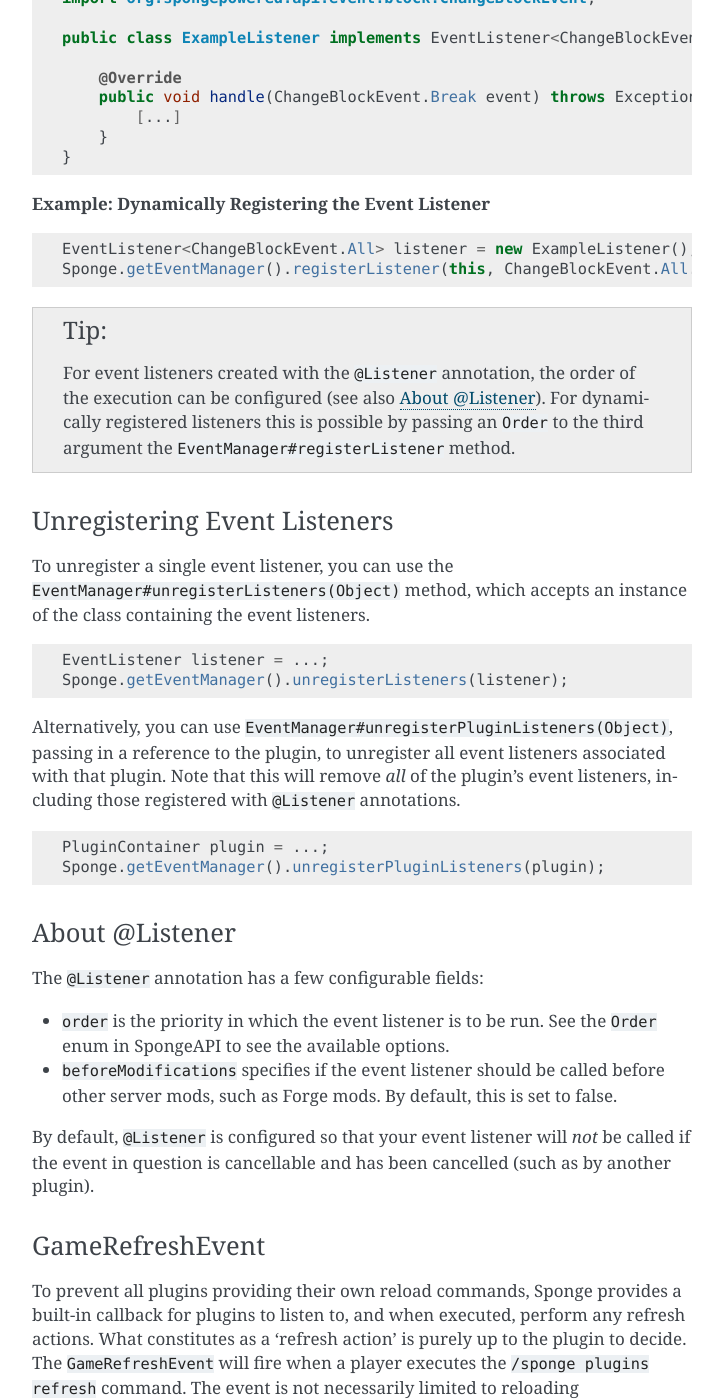
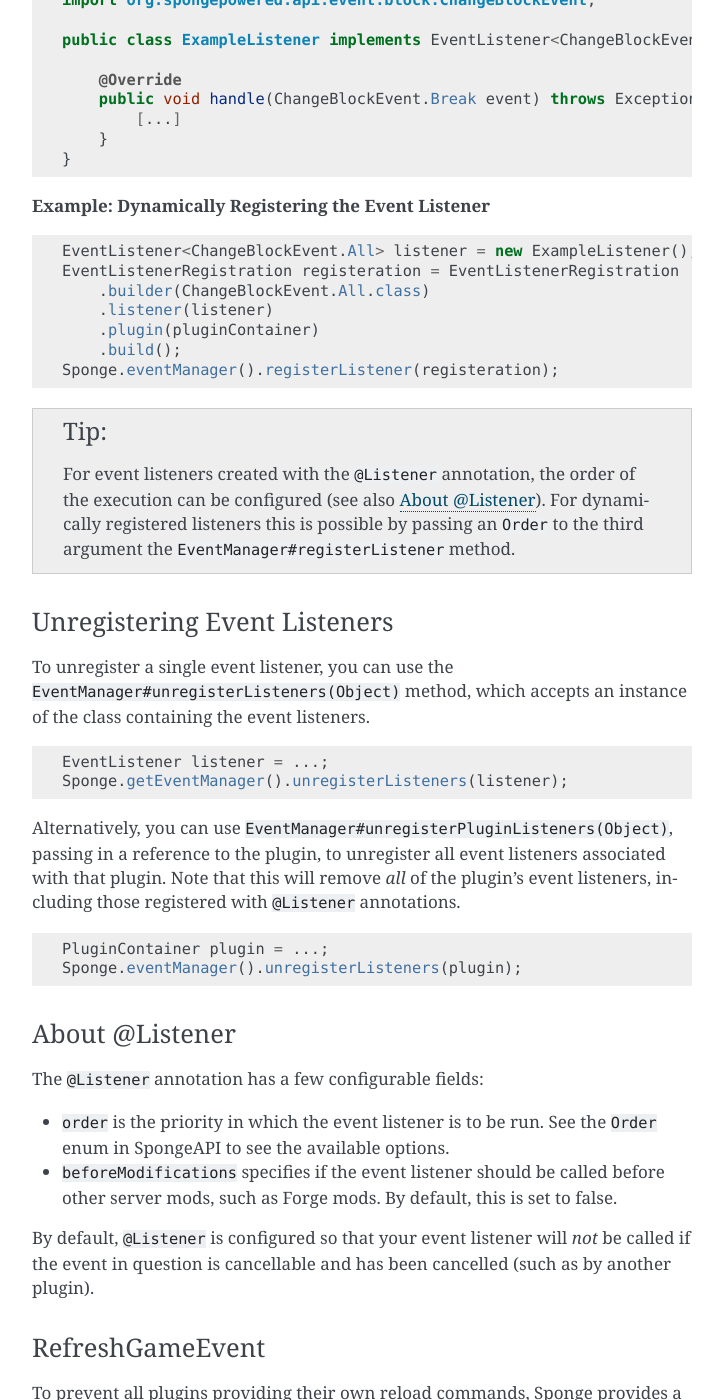
Before and after one commit to SpongePowered/SpongeDocs, a Sphinx documentation site: the page built from source/plugin/event/listeners.rst, in a window 1280 px wide and 1400 px high, scrolled down 1841 px. Shown: the whole window, without its empty margins (388-1111 px from the left). Built offline with Sphinx 7.4.7, drawn with Linux system fonts in a browser that asks for light colours; cross-references to code outside the pages are shown as plain code; some of the changed text lies outside the part shown.

Commit message:
Events (#978)

```diff
--- a/source/plugin/event/listeners.rst
+++ b/source/plugin/event/listeners.rst
@@ -9,9 +9,9 @@ Event Listeners
     org.spongepowered.api.event.Order
     org.spongepowered.api.event.block.ChangeBlockEvent
     org.spongepowered.api.event.block.ChangeBlockEvent.All
-    org.spongepowered.api.event.cause.Cause
-    org.spongepowered.api.event.lifecycle.GameRefreshEvent
-    org.spongepowered.api.plugin.Plugin
+    org.spongepowered.api.event.lifecycle.RefreshGameEvent
+    org.spongepowered.plugin.PluginContainer
+    org.spongepowered.plugin.builtin.jvm.Plugin
     java.lang.Object
 
 In order to listen for an event, an event listener must be registered. This is done by making a method with any name,
@@ -46,7 +46,7 @@ Registering and Unregistering Event Listeners
 =============================================
 
 To register event listeners annotated by ``@Listener`` that are not in the main plugin class, you can use
-:javadoc:`EventManager#registerListeners(Object, Object)`, which accepts a reference to the plugin and an instance of
+:javadoc:`EventManager#registerListeners(PluginContainer, Object)`, which accepts a reference to the plugin and an instance of
 the class containing the event listeners.
 
 **Example: Registering Event Listeners in Other Classes**
@@ -63,7 +63,7 @@ the class containing the event listeners.
         }
     }
 
-    Sponge.getEventManager().registerListeners(this, new ExampleListener());
+    Sponge.eventManager().registerListeners(this, new ExampleListener());
 
 
 
@@ -98,7 +98,12 @@ before other server modifications.
 .. code-block:: java
 
     EventListener<ChangeBlockEvent.All> listener = new ExampleListener();
-    Sponge.getEventManager().registerListener(this, ChangeBlockEvent.All.class, listener);
+    EventListenerRegistration registeration = EventListenerRegistration
+        .builder(ChangeBlockEvent.All.class)
+        .listener(listener)
+        .plugin(pluginContainer)
+        .build();
+    Sponge.eventManager().registerListener(registeration);
 
 .. tip::
 
@@ -125,7 +130,7 @@ event listeners, including those registered with ``@Listener`` annotations.
 .. code-block:: java
 
     PluginContainer plugin = ...;
-    Sponge.getEventManager().unregisterPluginListeners(plugin);
+    Sponge.eventManager().unregisterListeners(plugin);
 
 .. _about_listener:
 
@@ -144,17 +149,17 @@ cancellable and has been cancelled (such as by another plugin).
 
 .. _game-reload:
 
-GameRefreshEvent
+RefreshGameEvent
 ~~~~~~~~~~~~~~~~
 
 To prevent all plugins providing their own reload commands, Sponge provides a built-in callback for plugins to listen
 to, and when executed, perform any refresh actions. What constitutes as a 'refresh action' is purely up to the
-plugin to decide. The :javadoc:`GameRefreshEvent` will fire when a player executes the
+plugin to decide. The :javadoc:`RefreshGameEvent` will fire when a player executes the
 ``/sponge plugins refresh`` command. The event is not necessarily limited to reloading configuration.
 
 .. code-block:: java
 
-    import org.spongepowered.api.event.lifecycle.GameRefreshEvent;
+    import org.spongepowered.api.event.lifecycle.RefreshGameEvent;
 
     @Listener
     public void refresh(GameRefreshEvent event) {
@@ -173,6 +178,6 @@ You can fire events using the event bus (:javadoc:`EventManager`):
 
 .. code-block:: java
 
-    boolean cancelled = Sponge.getEventManager().post(theEventObject);
+    boolean cancelled = Sponge.eventManager().post(theEventObject);
 
 The method returns ``true`` if the event was cancelled, ``false`` if not.
```
Also changed, not shown: source/plugin/event/causes.rst (+4 -4 lines), source/plugin/event/custom.rst (+11 -10 lines), source/plugin/event/filters.rst (+2 -6 lines).
